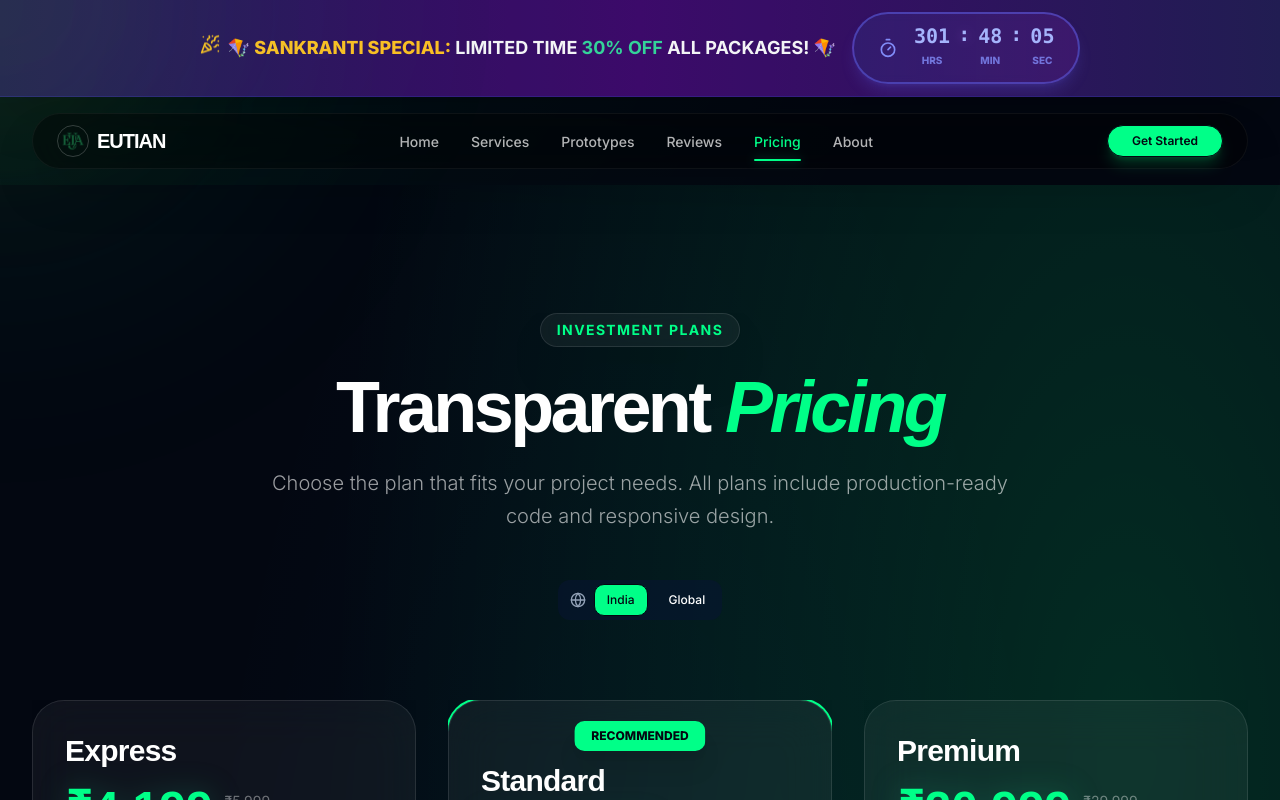
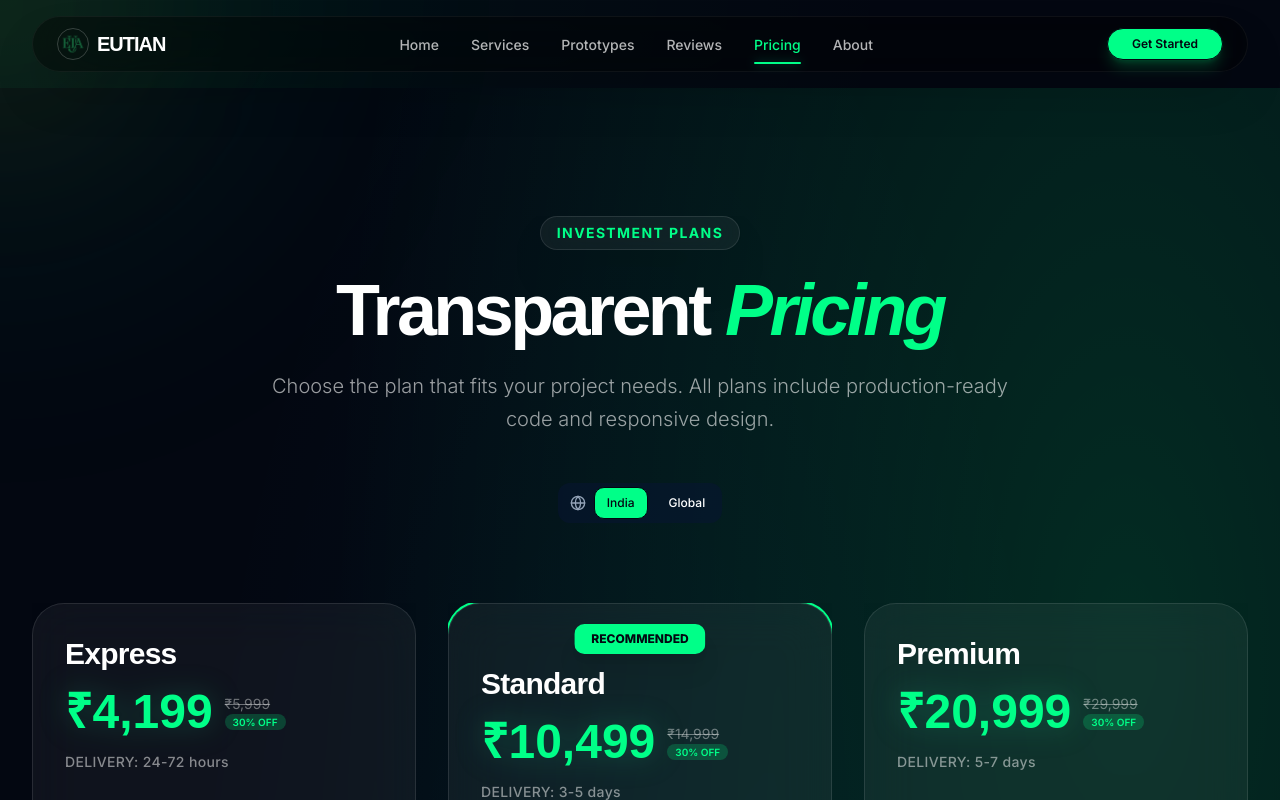
Before and after one commit to balaji5071/Eutian_updated, a Next.js app: page /pricing in a window 1280 px wide. Shown: the top 800 px of the page. Built offline with nearby package versions, Linux system fonts and the light colour scheme.

Commit message:
Removed the timeline and the sankranti effect and added prototype to the wesbite

```diff
--- a/pages/_app.tsx
+++ b/pages/_app.tsx
@@ -13,7 +13,7 @@ import AdminNavbar from "@/components/AdminNavbar";
 import { useRouter } from 'next/router';
 import Footer from "@/components/Footer";
 import GlowEffect from '@/components/GlowEffect';
-import OfferBanner from '@/components/NewYearOfferBanner';
+
 
 export default function MyApp({ Component, pageProps }: AppProps) {
   const router = useRouter();
@@ -43,7 +43,7 @@ export default function MyApp({ Component, pageProps }: AppProps) {
         <AuthProvider>
           <RegionProvider>
             <GlowEffect />
-            <OfferBanner />
+
             <div className="flex flex-col min-h-screen">
               {isAdmin ? <AdminNavbar /> : <Navbar />}
               <main className="flex-1">
--- a/pages/index.tsx
+++ b/pages/index.tsx
@@ -6,7 +6,7 @@ import ServiceCard from '@/components/ServiceCard';
 import PricingCard from '@/components/PricingCard';
 import TestimonialCard from '@/components/TestimonialCard';
 import RegionSelector from '@/components/RegionSelector';
-import SankrantiSplash from '@/components/SankrantiSplash';
+
 import { Laptop, Gauge, MessageSquare, Search, GraduationCap, Check, Zap, DollarSign, Clock } from 'lucide-react';
 import heroImage from '@assets/generated_images/background.png';
 import { motion } from 'framer-motion';
@@ -74,7 +74,7 @@ export default function Home() {
 
   return (
     <>
-      <SankrantiSplash />
+
       <div className="flex flex-col bg-mesh">
         <section
           className="relative min-h-screen flex items-center justify-center overflow-hidden"
--- a/tsconfig.json
+++ b/tsconfig.json
@@ -30,6 +30,9 @@
     "**/*.tsx"
   ],
   "exclude": [
-    "node_modules"
+    "node_modules",
+    "src/App.tsx",
+    "src/main.tsx",
+    "src/index.css"
   ]
 }
```
Also changed, not shown: 1 other file (tests, documents, lock files or other folders).
